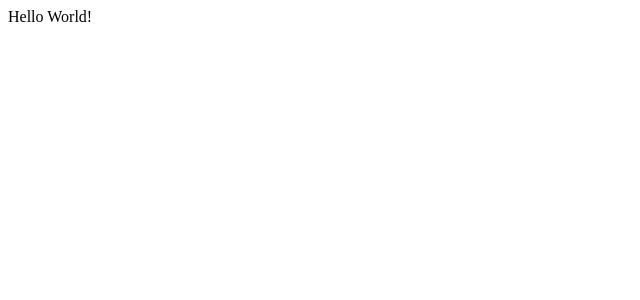
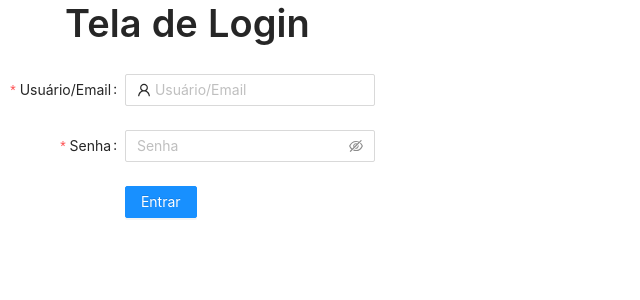
Before and after one commit to isaquetdiniz/buyList, a React (Create React App) app in the folder client/: page / in a window 1280 px wide. Shown: the top 300 px of the page, without its empty margins (0-640 px from the left). Built offline with nearby package versions, Linux system fonts and the light colour scheme.

Commit message:
feat(configure-client): created login view

```diff
--- a/client/src/App.tsx
+++ b/client/src/App.tsx
@@ -1,7 +1,14 @@
 import React from "react";
 
+import Login from "./views/login";
+import "antd/dist/antd.css";
+
 function App() {
-  return <>Hello World!</>;
+  return (
+    <>
+      <Login />
+    </>
+  );
 }
 
 export default App;
--- /dev/null
+++ b/client/src/views/login.tsx
@@ -0,0 +1,60 @@
+import React from "react";
+
+import { Typography, Input, Form, Button, Space } from "antd";
+import { UserOutlined } from "@ant-design/icons";
+
+const Login: React.FC = () => {
+  const { Title } = Typography;
+
+  const onFinish = () => {
+    console.log("Success:");
+  };
+
+  const onFinishFailed = () => {
+    console.log("Failed:");
+  };
+
+  const layout = {
+    labelCol: { span: 8 },
+    wrapperCol: { span: 16 },
+  };
+
+  const tailLayout = {
+    wrapperCol: { offset: 8, span: 16 },
+  };
+
+  return (
+    <Space direction="vertical" align="center">
+      <Title>Tela de Login</Title>
+      <Form
+        {...layout}
+        name="basic"
+        initialValues={{ remember: true }}
+        onFinish={onFinish}
+        onFinishFailed={onFinishFailed}
+      >
+        <Form.Item
+          label="Usuário/Email"
+          name="name"
+          rules={[{ required: true, message: "Insira seu usuário!" }]}
+        >
+          <Input placeholder="Usuário/Email" prefix={<UserOutlined />} />
+        </Form.Item>
+        <Form.Item
+          label="Senha"
+          name="password"
+          rules={[{ required: true, message: "Insira sua senha" }]}
+        >
+          <Input.Password placeholder="Senha" />
+        </Form.Item>
+        <Form.Item {...tailLayout}>
+          <Button type="primary" htmlType="submit">
+            Entrar
+          </Button>
+        </Form.Item>
+      </Form>
+    </Space>
+  );
+};
+
+export default Login;
```
Also changed, not shown: client/src/views/edit.tsx (added).
